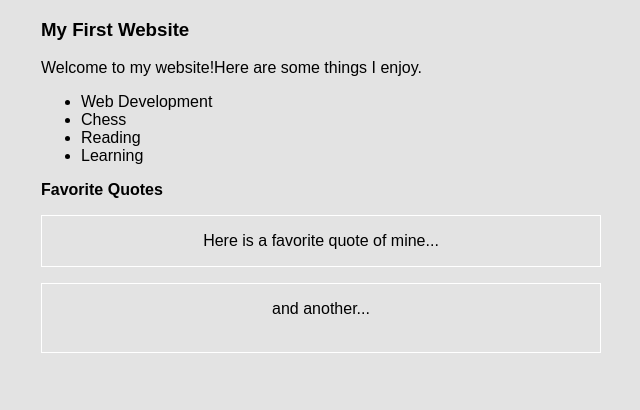
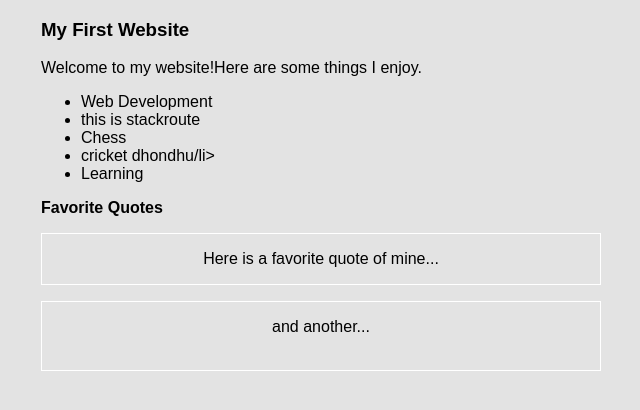
Before and after one commit to singhhatul/stackroute_html, a plain HTML site: page index.html in a window 1280 px wide. Shown: the whole page, without its empty margins (299-939 px from the left). Drawn offline with Linux system fonts and the light colour scheme; files that its build step writes are made by us from their sources; files whose address does not match are found by name.

Commit message:
first commit

```diff
--- a/index.html
+++ b/index.html
@@ -10,8 +10,9 @@
 	<p>Welcome to my website!Here are some things I enjoy.</p>
 	<ul>
 		<li>Web Development</li>
+		<li>this is stackroute</li>
 		<li>Chess</li>
-		<li>Reading</li>
+		<li>cricket dhondhu/li>
 		<li>Learning</li>
 	</ul>
 <p><b>Favorite Quotes</b></p>
```
